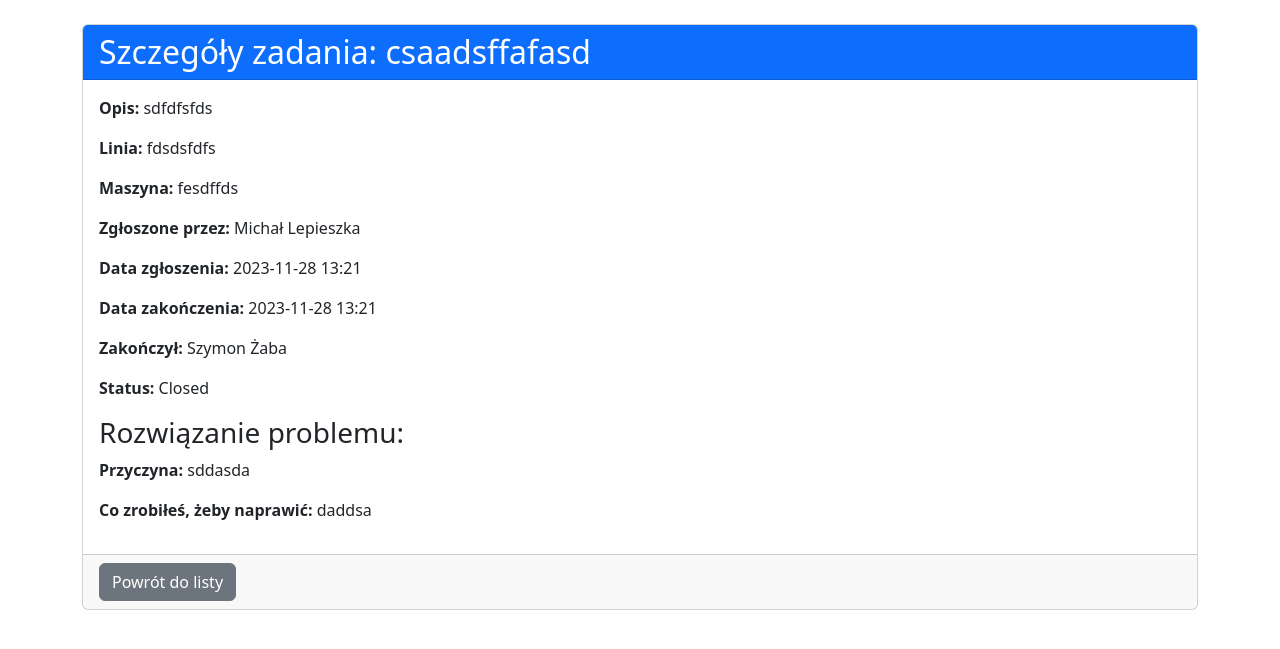
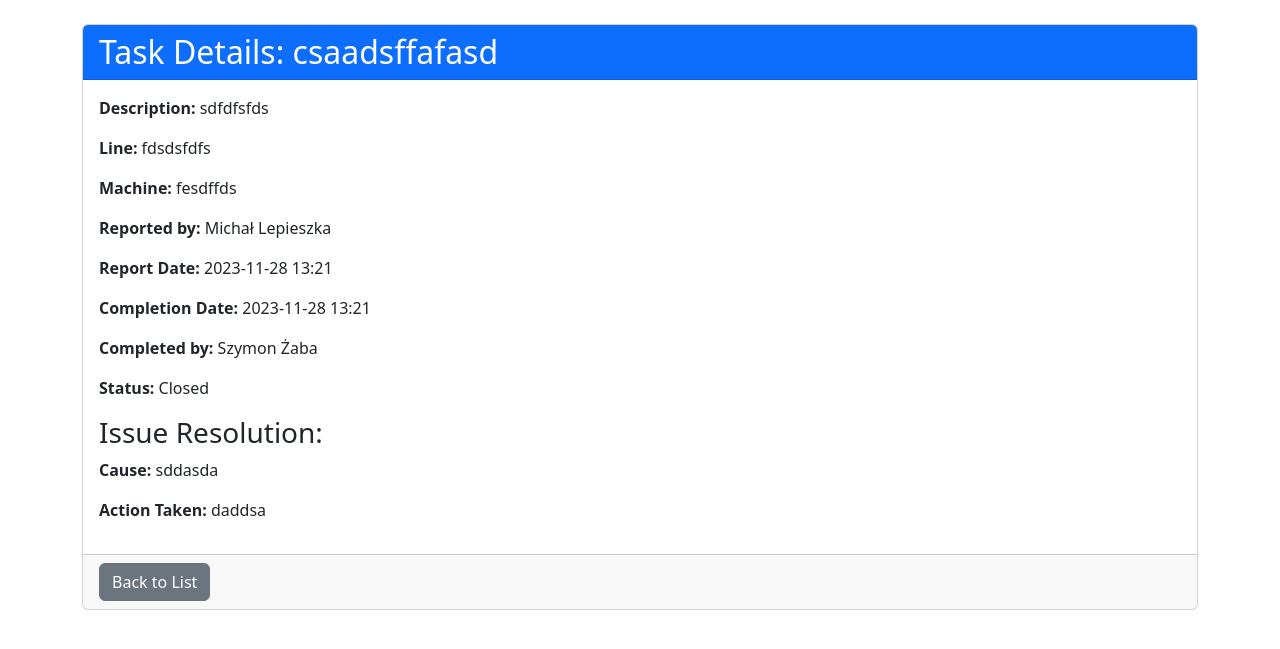
Before and after one commit to Szabson123/For_NPI, a Django app: page /user_profile/issue/50/ in a window 1280 px wide. Shown: the part 77-726 px from the top of the page. Run offline with Django 4.2, Linux system fonts and the light colour scheme; data comes from the database, SQL or seed files in the repository; both versions use the stored data as it was after the commit.

Commit message:
Eng Translate

```diff
--- a/for_npi/user_profile/forms.py
+++ b/for_npi/user_profile/forms.py
@@ -108,5 +108,4 @@ class UserProfileForm(forms.ModelForm):
         fields = ['position', 'supervisor', 'department', 'phone_number', 'office_number', 'languages']
         widgets = {
             'position': forms.TextInput(attrs={'class': 'form-control'}),
-            # Dodaj klasy 'form-control' dla pozostałych pól
         }
--- a/for_npi/user_profile/templates/user_profile/edit_profile.html
+++ b/for_npi/user_profile/templates/user_profile/edit_profile.html
@@ -1,11 +1,11 @@
 {% extends "user_profile/base.html" %}
 {% block content %}
 <div class="container">
-  <h1>Edytuj Profil</h1>
+  <h1>Edit Profile</h1>
   <form method="post">
     {% csrf_token %}
     {{ form.as_p }}
-    <button type="submit" class="btn btn-primary">Zapisz zmiany</button>
+    <button type="submit" class="btn btn-primary">Save Changes</button>
   </form>
 </div>
 {% endblock %}
--- a/for_npi/user_profile/templates/user_profile/history_issue_list.html
+++ b/for_npi/user_profile/templates/user_profile/history_issue_list.html
@@ -6,7 +6,7 @@
 
     <form method="get">
         <div class="text-right mb-2">
-            <button class="btn btn-danger btn-sm" type="submit" id="clearFilters">Wyczyść filtry</button>
+            <button class="btn btn-danger btn-sm" type="submit" id="clearFilters">Clear Filters</button>
         </div>
         <div class="d-flex justify-content-center">
             <table class="table table-striped table-hover mt-4">
@@ -24,7 +24,7 @@
                                 to: <input for="id_end_date" name="end_date" type="date" class="form-control" value="{{ request.GET.end_date }}">
                             </th>
                             <th style="min-width: 170px;">Reported by {{ form.reported_by }}</th>
-                            <th style="min-width: 170px;">Completed on: {{ form.completed_on }}</th> <!-- Jeśli masz takie pole w formularzu -->
+                            <th style="min-width: 170px;">Completed on: {{ form.completed_on }}</th> <!-- If you have such a field in your form -->
                             <th style="min-width: 170px;">Completed by: {{ form.accepted_by }}</th>
                             <th><button type="submit" class="btn btn-primary">Filter</button></th>
                         </tr>
--- a/for_npi/user_profile/templates/user_profile/issue_detail.html
+++ b/for_npi/user_profile/templates/user_profile/issue_detail.html
@@ -4,31 +4,31 @@
 <div class="container mt-4">
     <div class="card">
         <div class="card-header bg-primary text-white">
-            <h2 class="mb-0">Szczegóły zadania: {{ issue.title }}</h2>
+            <h2 class="mb-0">Task Details: {{ issue.title }}</h2>
         </div>
         <div class="card-body">
-            <p><strong>Opis:</strong> {{ issue.description }}</p>
-            <p><strong>Linia:</strong> {{ issue.line }}</p>
-            <p><strong>Maszyna:</strong> {{ issue.machine }}</p>
-            <p><strong>Zgłoszone przez:</strong> {{ issue.reported_by.get_full_name }}</p>
-            <p><strong>Data zgłoszenia:</strong> {{ issue.report_date|date:"Y-m-d H:i" }}</p>
+            <p><strong>Description:</strong> {{ issue.description }}</p>
+            <p><strong>Line:</strong> {{ issue.line }}</p>
+            <p><strong>Machine:</strong> {{ issue.machine }}</p>
+            <p><strong>Reported by:</strong> {{ issue.reported_by.get_full_name }}</p>
+            <p><strong>Report Date:</strong> {{ issue.report_date|date:"Y-m-d H:i" }}</p>
             {% if issue.completed_date %}
-            <p><strong>Data zakończenia:</strong> {{ issue.report_date|date:"Y-m-d H:i" }}</p>
-            <p><strong>Zakończył:</strong> {{ issue.accepted_by.get_full_name }} </p>
+            <p><strong>Completion Date:</strong> {{ issue.report_date|date:"Y-m-d H:i" }}</p>
+            <p><strong>Completed by:</strong> {{ issue.accepted_by.get_full_name }} </p>
             {% endif %}
 
             <p><strong>Status:</strong> {{ issue.get_status_display }}</p>
 
             {% if issue_fix %}
-            <h3 class="mt-3">Rozwiązanie problemu:</h3>
-            <p><strong>Przyczyna:</strong> {{ issue_fix.cause }}</p>
-            <p><strong>Co zrobiłeś, żeby naprawić:</strong> {{ issue_fix.action }}</p>
+            <h3 class="mt-3">Issue Resolution:</h3>
+            <p><strong>Cause:</strong> {{ issue_fix.cause }}</p>
+            <p><strong>Action Taken:</strong> {{ issue_fix.action }}</p>
             {% else %}
-            <p>Brak zapisanych rozwiązań dla tego zgłoszenia.</p>
+            <p>No recorded solutions for this issue.</p>
             {% endif %}
         </div>
         <div class="card-footer">
-            <a href="{% url 'user_profile:history_issue_list' %}" class="btn btn-secondary">Powrót do listy</a>
+            <a href="{% url 'user_profile:history_issue_list' %}" class="btn btn-secondary">Back to List</a>
         </div>
     </div>
 </div>
--- a/for_npi/user_profile/templates/user_profile/production_issue_form.html
+++ b/for_npi/user_profile/templates/user_profile/production_issue_form.html
@@ -5,7 +5,7 @@
             <div class="col-md-6 offset-md-3">
                 <div class="card">
                     <div class="card-header">
-                        <h2 class="text-center">Zgłoś Problem</h2>
+                        <h2 class="text-center">Report an Issue</h2>
                     </div>
                     <div class="card-body">
                         <form method="post">
@@ -13,7 +13,7 @@
                             <div class="form-group">
                                 {{ form.as_p }}
                             </div>
-                            <button type="submit" class="btn btn-primary w-100">Zgłoś</button>
+                            <button type="submit" class="btn btn-primary w-100">Submit</button>
                         </form>
                     </div>
                 </div>
--- a/for_npi/user_profile/templates/user_profile/tasks_list.html
+++ b/for_npi/user_profile/templates/user_profile/tasks_list.html
@@ -1,4 +1,5 @@
-{% extends "user_profile/base.html" %} {% block content %}
+{% extends "user_profile/base.html" %}
+{% block content %}
 <div class="container mt-4">
   <h1>List of Tasks</h1>
   <table class="table">
--- a/for_npi/user_profile/views.py
+++ b/for_npi/user_profile/views.py
@@ -89,6 +89,13 @@ class TaskDetailView(DetailView):
     template_name = 'user_profile/task_detail.html'
     context_object_name = 'task'
 
+    def get_context_data(self, **kwargs):
+        context = super().get_context_data(**kwargs)
+        task = self.get_object()
+        context['is_supervisor'] = self.request.user == task.author # Sprawdza, czy użytkownik to przełożony
+        context['assigned_users'] = task.assigned_to.all() # Lista użytkowników przypisanych do zadania
+        return context
+
 
 
 @login_required(login_url='login')
@@ -151,16 +158,17 @@ def create_task_for_subordinate(request, username):
 
 @login_required
 def history_view(request):
-    completed_tasks = Task.objects.filter(completed_date__isnull=False).annotate(completed_date_date=TruncDate('completed_date')).order_by('-completed_date_date')
+    completed_tasks = Task.objects.filter(author=request.user, completed_date__isnull=False).order_by('-completed_date')
 
     grouped_tasks = {}
     for task in completed_tasks:
-        completed_date = task.completed_date_date
+        completed_date = task.completed_date  # Zmiana tutaj
         if completed_date not in grouped_tasks:
             grouped_tasks[completed_date] = []
         grouped_tasks[completed_date].append(task)
 
     return render(request, 'user_profile/history_view.html', {'grouped_tasks': grouped_tasks})
+
 
 
 class ProductionIssueCreateView(CreateView):
```
Also changed, not shown: for_npi/accounts/templates/accounts/approve_users.html (+3 -4 lines), for_npi/accounts/templates/accounts/login.html (+9 -9 lines), for_npi/accounts/templates/accounts/sign_up.html (+4 -4 lines), for_npi/accounts/templates/accounts/subordinates.html (+4 -6 lines), for_npi/user_profile/templates/user_profile/history_view.html (+6 -6 lines), for_npi/user_profile/templates/user_profile/issue_fix_form.html (+4 -4 lines), for_npi/user_profile/templates/user_profile/main_page.html (+21 -20 lines), for_npi/user_profile/templates/user_profile/task_detail.html (+13 -0 lines), for_npi/user_profile/templates/user_profile/user_profile.html (+9 -9 lines), for_npi/accounts/templates/accounts/your_tasks.html (deleted), for_npi/db.sqlite3.
